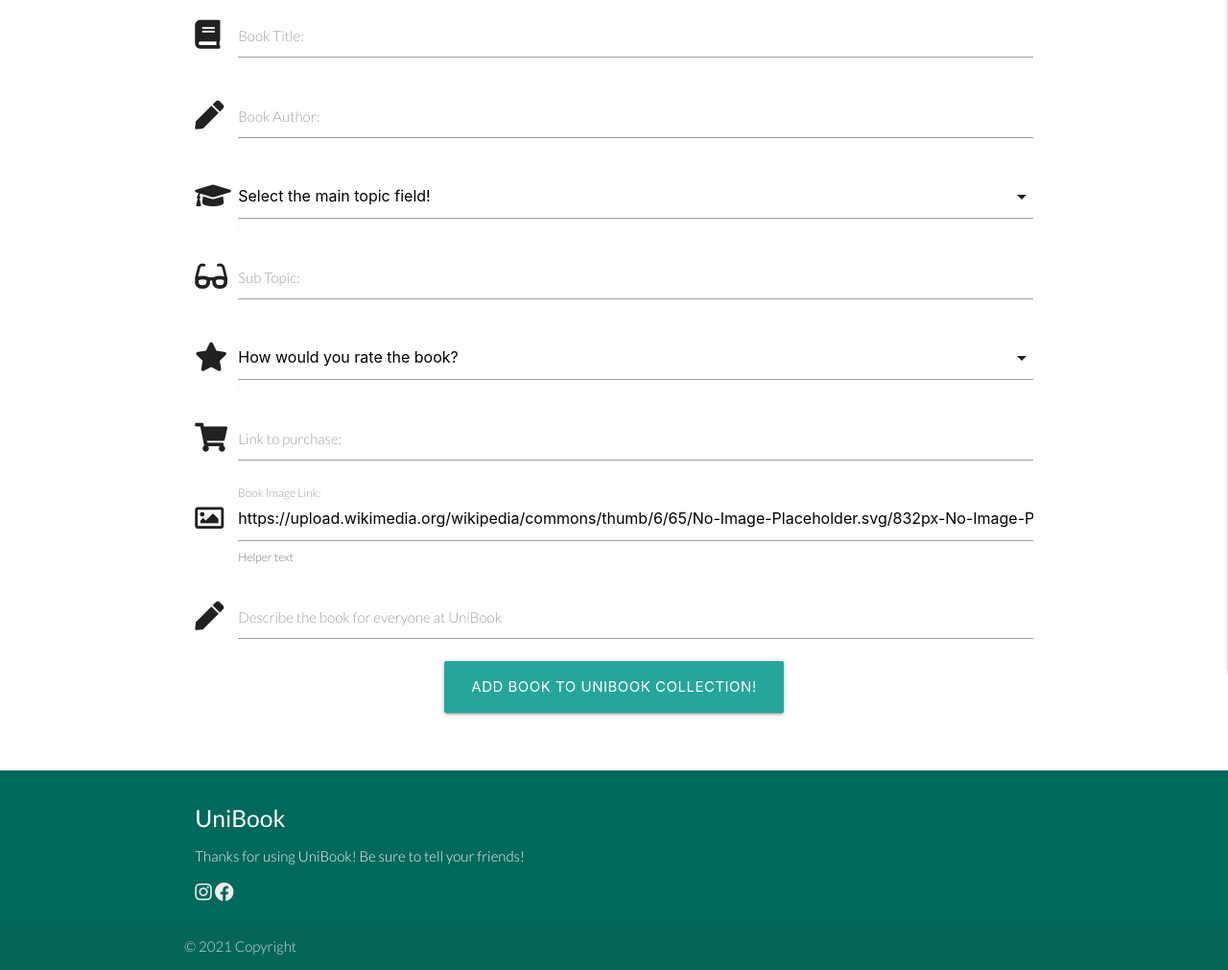
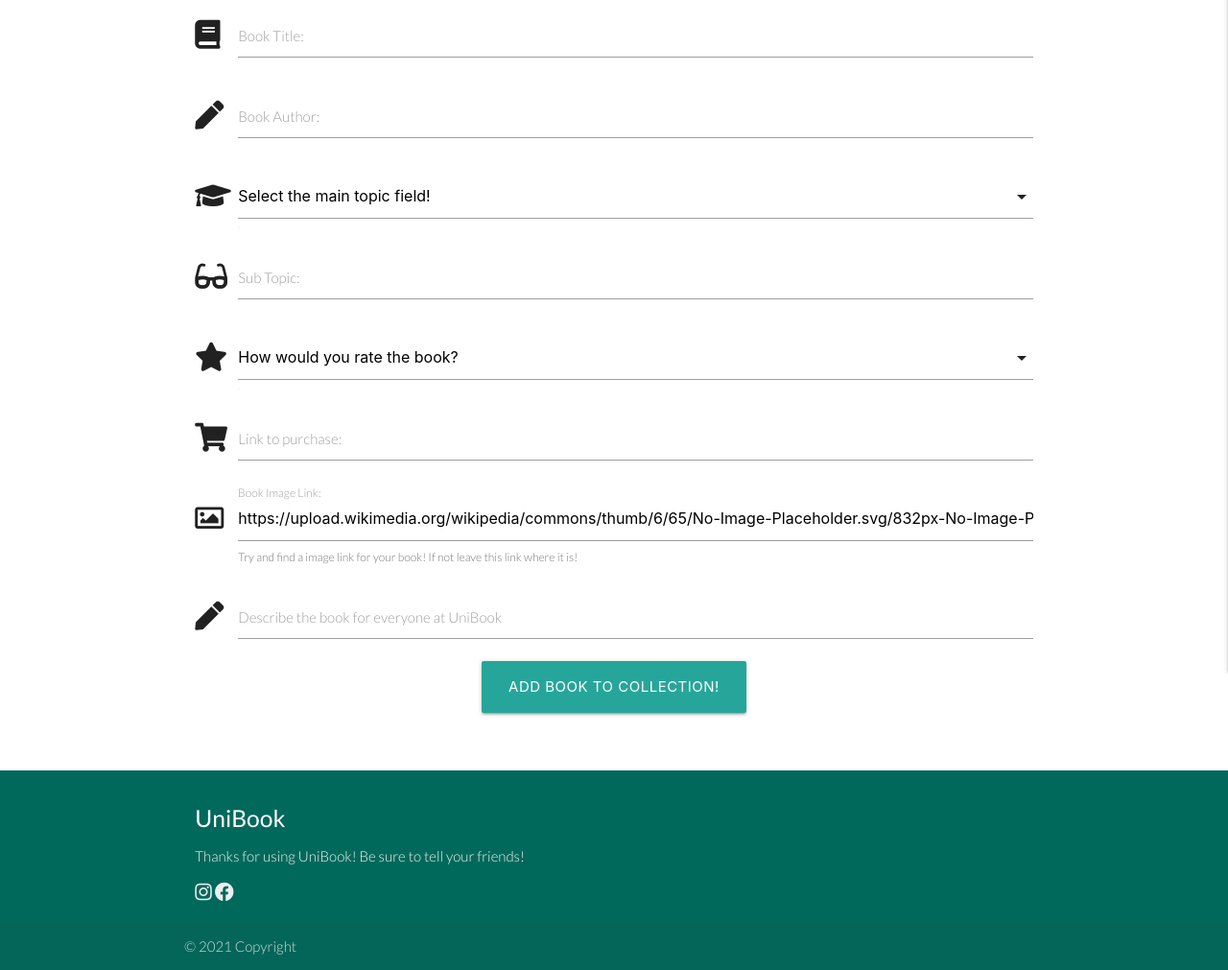
Before and after one commit to byrnelorcan/MS3-UniBook, a Flask app: page /add_book in a window 1280 px wide. Shown: the part 160-1171 px from the top of the page at 96% size. Run offline with Flask 2, Linux system fonts and the light colour scheme; data that the repository does not hold is empty; some libraries are stand-ins or nearby versions.

Commit message:
Helper text add to password and image link

```diff
--- a/templates/add_book.html
+++ b/templates/add_book.html
@@ -50,7 +50,7 @@
             <i class="far fa-image prefix text-darken"></i>
             <input id="book_image" name="book_image" type="text" value="https://upload.wikimedia.org/wikipedia/commons/thumb/6/65/No-Image-Placeholder.svg/832px-No-Image-Placeholder.svg.png" class="validate">
             <label for="book_image">Book Image Link:</label>
-            <span class="helper-text" data-error="wrong" data-success="right">Helper text</span>
+            <span class="helper-text" data-error="wrong" data-success="right">Try and find a image link for your book! If not leave this link where it is!</span>
         </div>
         <div class="input-field col s12 materialize-textarea">
             <i class="fas fa-pen prefix text-darken"></i>
@@ -60,7 +60,7 @@
         <div class="row">
             <div class="col s12 center-align">
                 <button type="submit" class="btn-large waves-effect waves-light" name="action">
-                    Add book to UniBook Collection!
+                    Add book to collection!
                 </button>
             </div>
         </div>
--- a/templates/register.html
+++ b/templates/register.html
@@ -48,7 +48,7 @@
                 <input id="password" name="password" type="password" class="validate"
                 minlength="5" maxlength="15" pattern="^[a-zA-Z0-9]{5,15}$" required>
                 <label for="password">Password</label>
-                <span class="helper-text" data-error="wrong" data-success="right">Helper text</span>
+                <span class="helper-text" data-error="wrong" data-success="right">Min 5 - Max 15! Use only numbers and letters</span>
               </div>
           </div>
           <div class="row">
```
